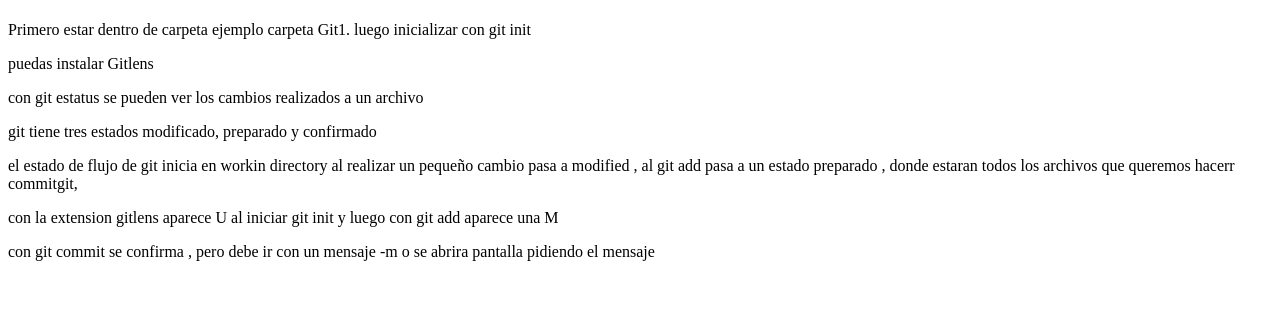
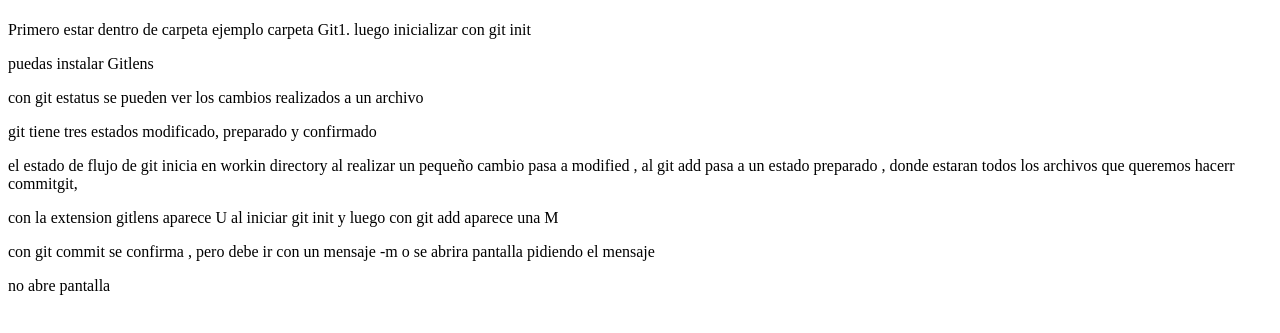
Before and after one commit to Alicdc2022/Gihub-prueba-1, a plain HTML site: page index.html in a window 1280 px wide. Shown: the part 59-392 px from the top of the page. Drawn offline with Linux system fonts and the light colour scheme.

Commit message:
segundo commit en git1

```diff
--- a/index.html
+++ b/index.html
@@ -16,5 +16,6 @@
     <p>el estado de flujo de git inicia en workin directory al realizar un pequeño cambio pasa a modified , al git add pasa a un estado preparado , donde estaran todos los archivos que queremos hacerr commitgit, </p>
     <p>con la extension gitlens aparece U al iniciar git init y luego con git add aparece una M </p>
     <p>con git commit se confirma , pero debe ir con un mensaje -m o se abrira pantalla pidiendo el mensaje </p>
+    <p>no abre pantalla</p>
 </body>
 </html>
```
